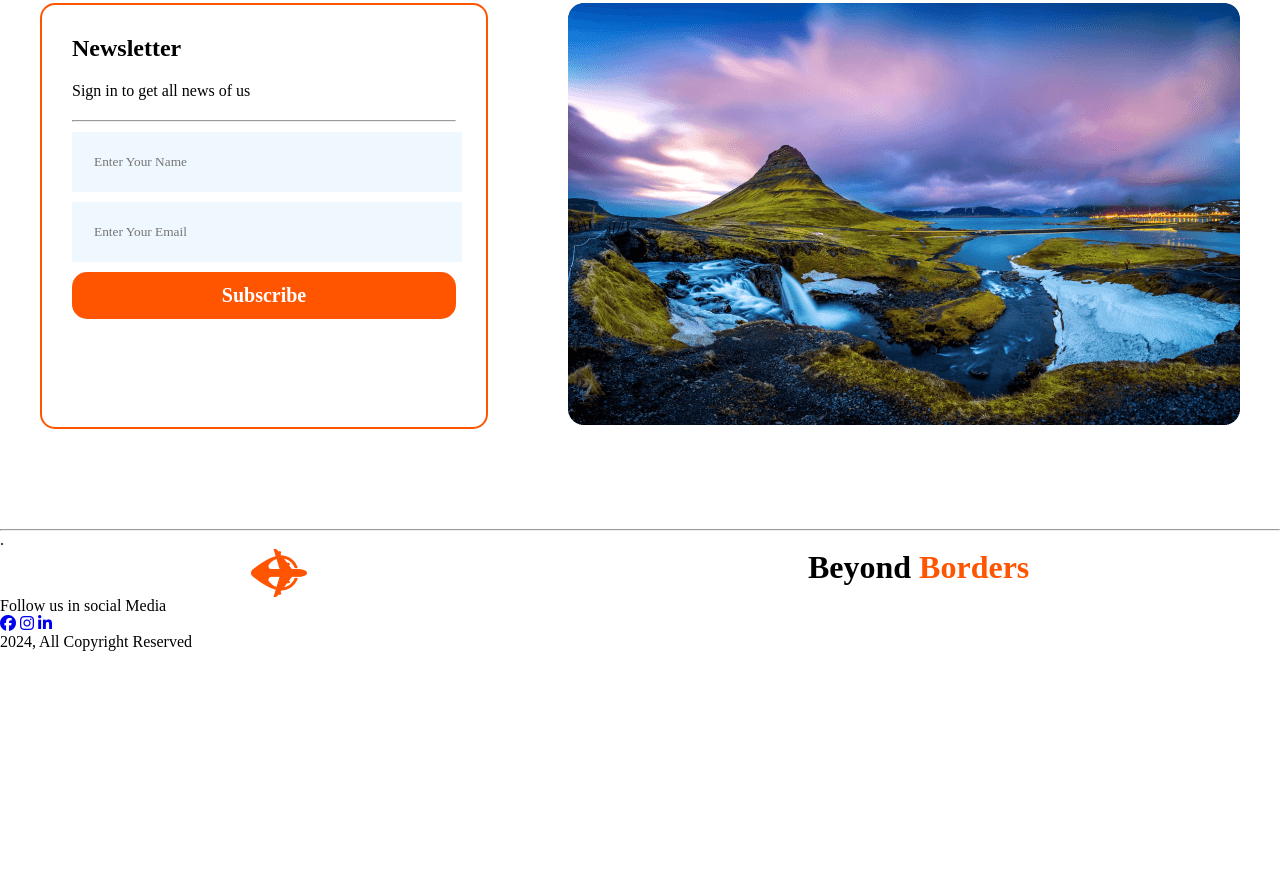
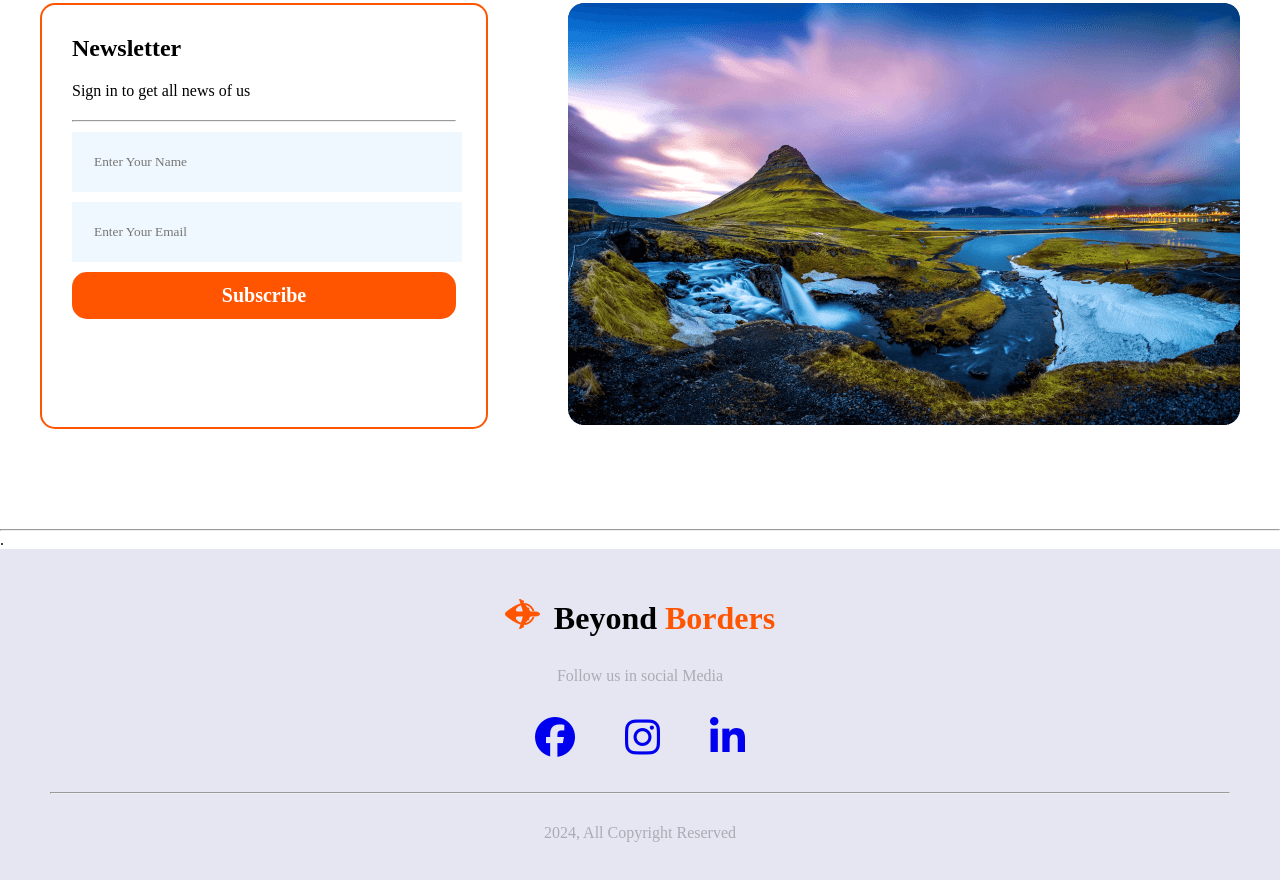
Before and after one commit to zobaerhasnat/beyond-borders-, a plain HTML site: page index.html in a window 1280 px wide. Shown: the part 3702-4582 px from the top of the page. Before the commit the page ends 4353 px from the top, so only its background shows below. Drawn offline with Linux system fonts and the light colour scheme.

Commit message:
desktop view style done

```diff
--- a/index.html
+++ b/index.html
@@ -166,7 +166,8 @@
     <!-- newsletter section ends -->
     <!-- footer section started here -->.
     <footer>
-        <div class="logoName">
+        <div class="footer">
+            <div class="logo-Name">
                 <img class="logo" src="images/Group 40071 (2).png" alt="Logo">
                 <h1> Beyond <span class="borders">Borders</span></h1>
             </div>
@@ -177,10 +178,13 @@
                 <a href="instagram.com"><i class="fa-brands fa-instagram"></i></a>
                 <a href="Linkedin.com"><i class="fa-brands fa-linkedin-in"></i></a>
             </div>
+            <hr>
             <div class="copyright">
                 <p>2024, All Copyright Reserved</p>
             </div>
         </footer>
+        </div>
+
     <!-- footer section ended here -->
 </body>
 
--- a/style.css
+++ b/style.css
@@ -3,7 +3,7 @@
     margin: 0 auto;
     font-family: 'Times New Roman', Times, serif
 }
-
+/* header style started */
 .header{
     display: flex;
     justify-content: space-between;
@@ -43,6 +43,7 @@ list-style-type: none;
 .hamburger{
     display: none;
 }
+/* header style ended */
 /* expore section started */
 .explore{
     /* background-image: url("images/Group\ 13\ \(1\)\ \(1\).png"); */
@@ -397,5 +398,41 @@ list-style-type: none;
 /* newsletter section ended here */
 
 /* footer section starts here */
+.footer{
+    background-color: #e6e6f3;
+    padding: 50px;
+
+}
+.logo-Name{
+    text-align: center;
+    margin-bottom: 30px;
+}
+.logo-Name img{
+    display: inline-block;
+    height: 30px;
+}
+.logo-Name h1{
+    display: inline-block;
+    padding-left: 10px;
+}
+.footer p{
+    font-size: 16px;
+    text-align: center;
+    color: #ababb4;
+}
+.socialIcons{
+    text-align: center;
+    font-size: 40px;
+    margin: 30px;
+}
+.socialIcons a{
+    padding: 20px;
+}
+.copyright{
+    font-size: 16px;
+    color: #ababb4;
+    padding-top: 30px;
+}
+
 
 /* footer section ends here */
```
Lines whose indentation alone changed are shown as unchanged.
